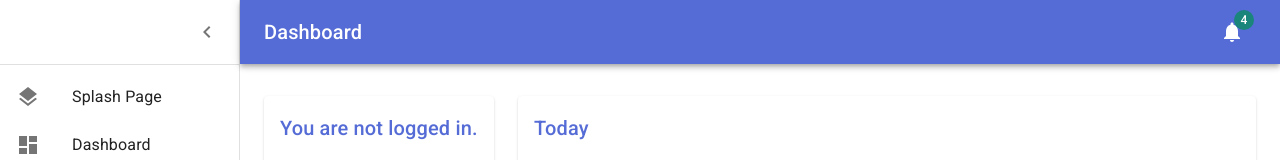
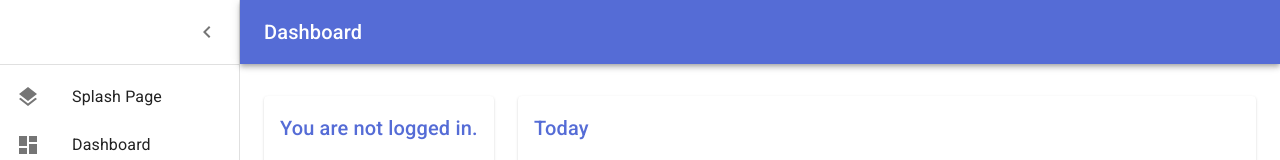
Before and after one commit to kunalgorithm/graphql-fullstack, a Next.js app: page /app in a window 1280 px wide. Shown: the top 160 px of the page. Built offline with nearby package versions, Linux system fonts and the light colour scheme; no server answers; what next-server would draw is missing.

Commit message:
Upgrade Photon 🌩️

```diff
--- a/components/dashboard/TopNavBar.tsx
+++ b/components/dashboard/TopNavBar.tsx
@@ -5,7 +5,6 @@
 import IconButton from "@material-ui/core/IconButton";
 import Badge from "@material-ui/core/Badge";
 import MenuIcon from "@material-ui/icons/Menu";
-import NotificationsIcon from "@material-ui/icons/Notifications";
 import clsx from "clsx";
 
 import { useStyles } from "./useStyles";
@@ -36,11 +35,6 @@
           className={classes.title}>
           Dashboard
         </Typography>
-        <IconButton color="inherit">
-          <Badge badgeContent={4} color="secondary">
-            <NotificationsIcon />
-          </Badge>
-        </IconButton>
       </Toolbar>
     </AppBar>
   );
--- a/pages/api/graphql.ts
+++ b/pages/api/graphql.ts
@@ -1,5 +1,5 @@
 import { ApolloServer, gql } from "apollo-server-micro";
-import Photon from "@generated/photon";
+import { Photon } from "@generated/photon";
 import { getUserId, signup, login } from "./util";
 const photon = new Photon();
 
--- a/pages/api/util.ts
+++ b/pages/api/util.ts
@@ -1,5 +1,5 @@
 import * as jwt from "jsonwebtoken";
-import Photon from "@generated/photon";
+import { Photon } from "@generated/photon";
 import * as bcrypt from "bcryptjs";
 
 export interface Context {
--- a/pages/index.tsx
+++ b/pages/index.tsx
@@ -1,12 +1,9 @@
 import React from "react";
-
-// global imports
 import Container from "@material-ui/core/Container";
 import Typography from "@material-ui/core/Typography";
 import Box from "@material-ui/core/Box";
 import MuiLink from "@material-ui/core/Link";
 import NextLink from "next/link";
-
 import { Copyright } from "../components/dashboard/Copyright";
 
 const Index = ({ users }) => (
```
Also changed, not shown: package.json (+6 -1 lines), 1 other file (tests, documents, lock files or other folders).
